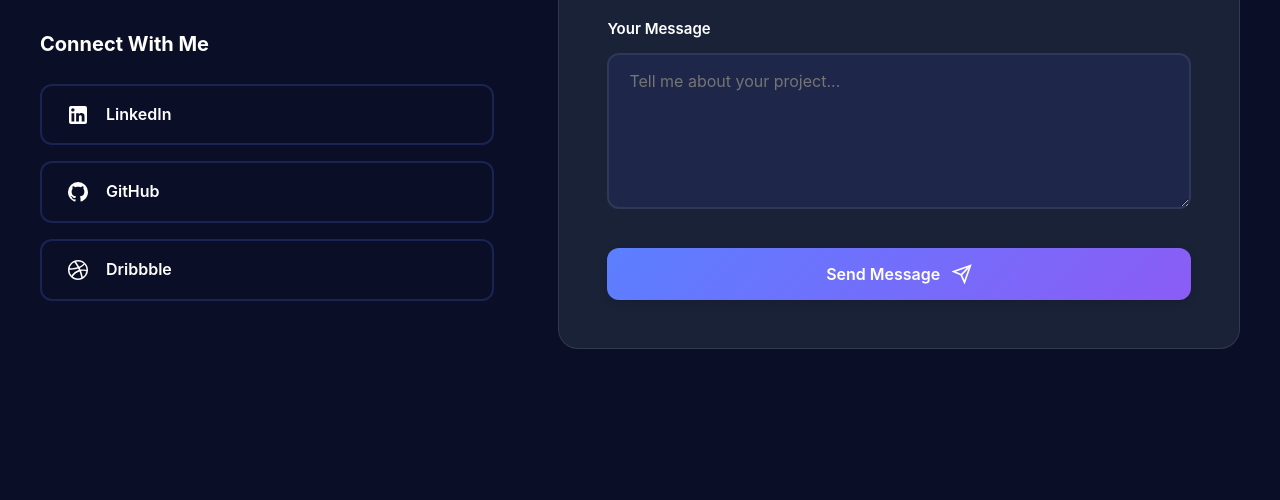
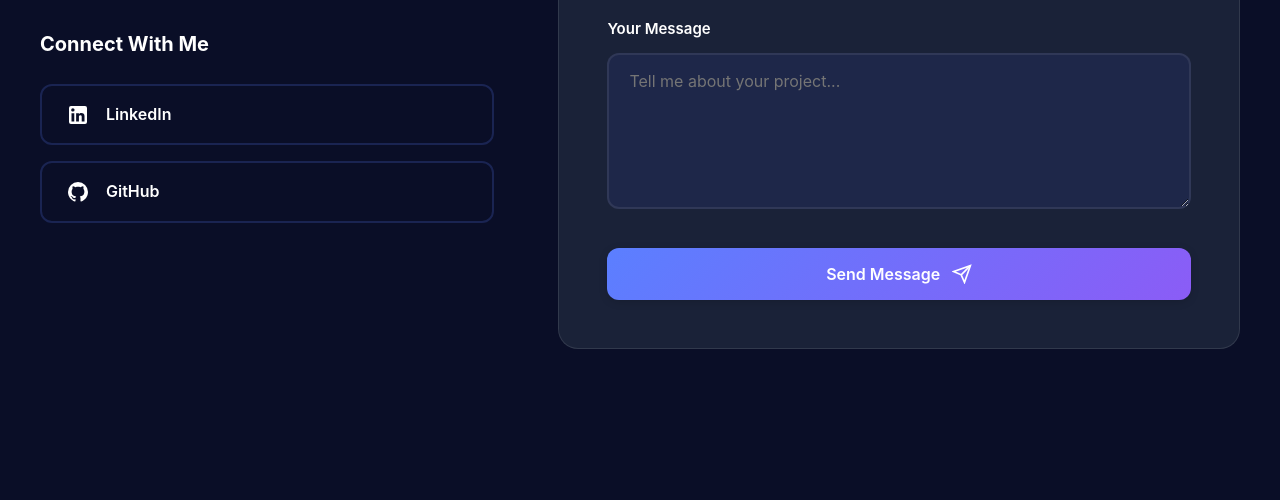
Before and after one commit to rajassvi/AI-powered-portfolio, a Flask app: page /contact in a window 1280 px wide. Shown: the part 985-1485 px from the top of the page. Run offline with Flask 3, Linux system fonts and the light colour scheme; some web fonts are replaced.

Commit message:
trigger redeploy

```diff
--- a/templates/contact.html
+++ b/templates/contact.html
@@ -56,24 +56,23 @@
             <div class="social-section">
                 <h3>Connect With Me</h3>
                 <div class="social-links-contact">
-                    <a href="#" class="social-btn">
+                    <a href="https://www.linkedin.com/in/rajassvi/" class="social-btn"
+                    target="_blank"
+           rel="noopener noreferrer">
                         <svg viewBox="0 0 24 24" fill="currentColor">
                             <path d="M19 3a2 2 0 0 1 2 2v14a2 2 0 0 1-2 2H5a2 2 0 0 1-2-2V5a2 2 0 0 1 2-2h14m-.5 15.5v-5.3a3.26 3.26 0 0 0-3.26-3.26c-.85 0-1.84.52-2.32 1.3v-1.11h-2.79v8.37h2.79v-4.93c0-.77.62-1.4 1.39-1.4a1.4 1.4 0 0 1 1.4 1.4v4.93h2.79M6.88 8.56a1.68 1.68 0 0 0 1.68-1.68c0-.93-.75-1.69-1.68-1.69a1.69 1.69 0 0 0-1.69 1.69c0 .93.76 1.68 1.69 1.68m1.39 9.94v-8.37H5.5v8.37h2.77z"/>
                         </svg>
                         LinkedIn
                     </a>
-                    <a href="#" class="social-btn">
+                    <a href="https://github.com/rajassvi" class="social-btn"
+                    target="_blank"
+           rel="noopener noreferrer">
                         <svg viewBox="0 0 24 24" fill="currentColor">
                             <path d="M12 2A10 10 0 0 0 2 12c0 4.42 2.87 8.17 6.84 9.5.5.08.66-.23.66-.5v-1.69c-2.77.6-3.36-1.34-3.36-1.34-.46-1.16-1.11-1.47-1.11-1.47-.91-.62.07-.6.07-.6 1 .07 1.53 1.03 1.53 1.03.87 1.52 2.34 1.07 2.91.83.09-.65.35-1.09.63-1.34-2.22-.25-4.55-1.11-4.55-4.92 0-1.11.38-2 1.03-2.71-.1-.25-.45-1.29.1-2.64 0 0 .84-.27 2.75 1.02.79-.22 1.65-.33 2.5-.33.85 0 1.71.11 2.5.33 1.91-1.29 2.75-1.02 2.75-1.02.55 1.35.2 2.39.1 2.64.65.71 1.03 1.6 1.03 2.71 0 3.82-2.34 4.66-4.57 4.91.36.31.69.92.69 1.85V21c0 .27.16.59.67.5C19.14 20.16 22 16.42 22 12A10 10 0 0 0 12 2z"/>
                         </svg>
                         GitHub
                     </a>
-                    <a href="#" class="social-btn">
-                        <svg viewBox="0 0 24 24" fill="currentColor">
-                            <path d="M12 2C6.48 2 2 6.48 2 12s4.48 10 10 10 10-4.48 10-10S17.52 2 12 2zm6.605 4.61a8.502 8.502 0 0 1 1.93 5.314c-.281-.054-3.101-.629-5.943-.271-.065-.141-.12-.293-.184-.445a25.416 25.416 0 0 0-.564-1.236c3.145-1.28 4.577-3.124 4.761-3.362zM12 3.475c2.17 0 4.154.813 5.662 2.148-.152.216-1.443 1.941-4.48 3.08-1.399-2.57-2.95-4.675-3.189-5A8.687 8.687 0 0 1 12 3.475zm-3.633.803a53.896 53.896 0 0 1 3.167 4.935c-3.992 1.063-7.517 1.04-7.896 1.04a8.581 8.581 0 0 1 4.729-5.975zM3.453 12.01v-.26c.37.01 4.512.065 8.775-1.215.25.477.477.965.694 1.453-.109.033-.228.065-.336.098-4.404 1.42-6.747 5.303-6.942 5.629a8.522 8.522 0 0 1-2.19-5.705zM12 20.547a8.482 8.482 0 0 1-5.239-1.8c.152-.315 1.888-3.656 6.703-5.337.022-.01.033-.01.054-.022a35.318 35.318 0 0 1 1.823 6.475 8.4 8.4 0 0 1-3.341.684zm4.761-1.465c-.086-.52-.542-3.015-1.659-6.084 2.679-.423 5.022.271 5.314.369a8.468 8.468 0 0 1-3.655 5.715z"/>
-                        </svg>
-                        Dribbble
-                    </a>
+
                 </div>
             </div>
         </div>
```
